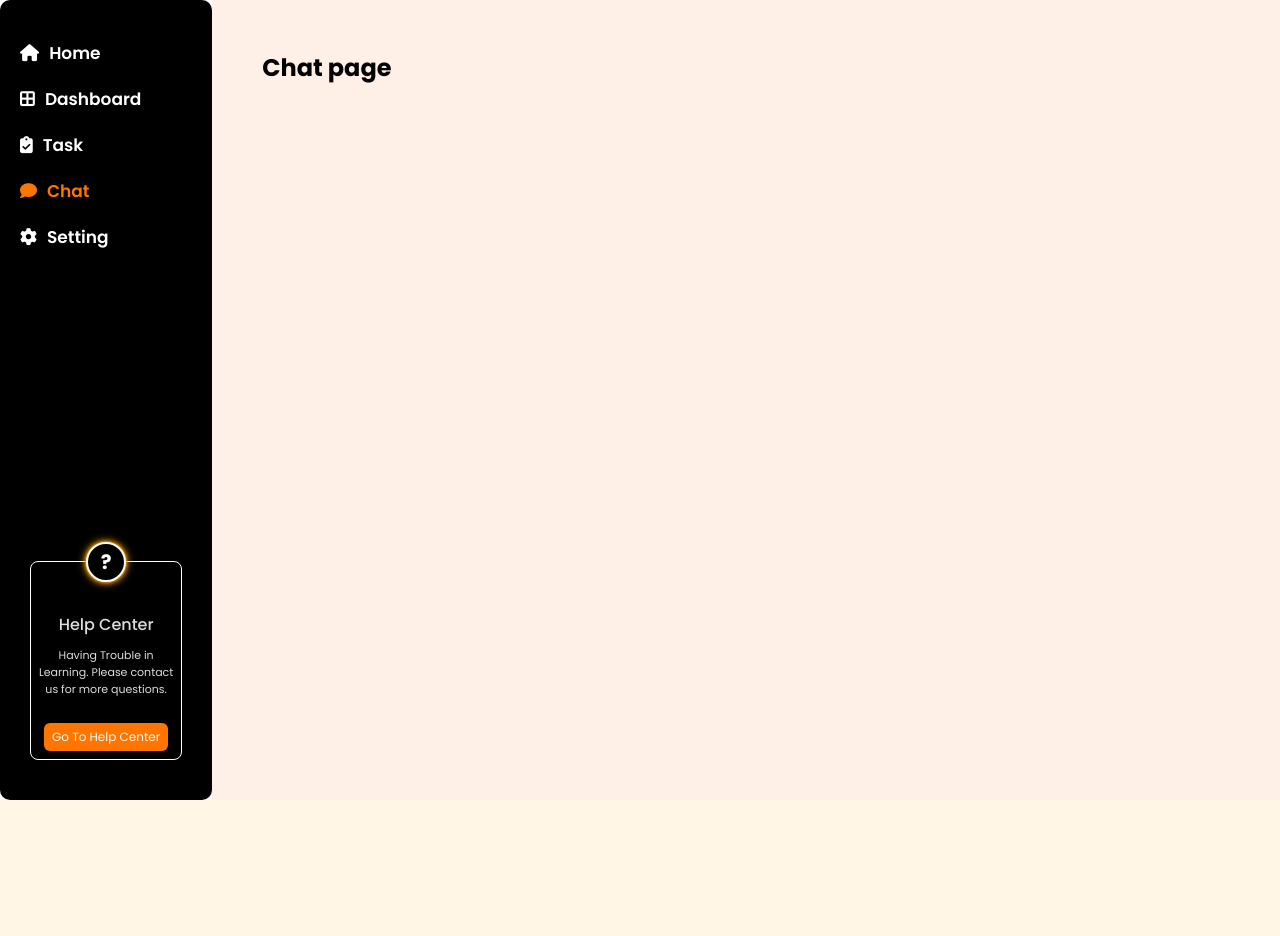
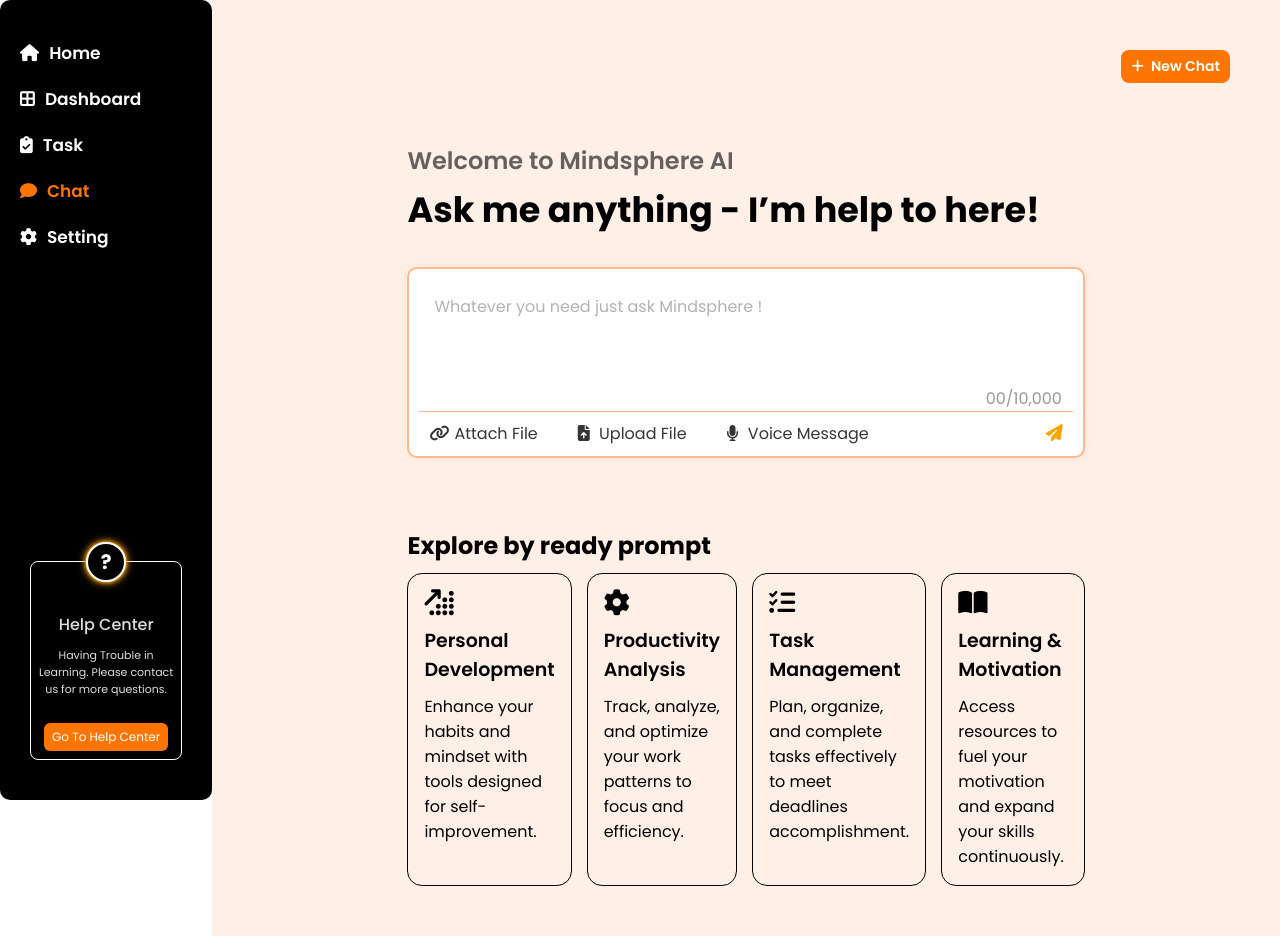
Before and after one commit to MdShahinDev/mindsphere, a PHP site: page /dashboard/DashboardChat.html in a window 1280 px wide. Shown: the part 100-1036 px from the top of the page. Before the commit the page ends 900 px from the top, so only its background shows below. Run offline with PHP 8.4, Linux system fonts and the light colour scheme.

Commit message:
Dashboard Chat Page Design

```diff
--- /dev/null
+++ b/css/DashboardChat.css
@@ -0,0 +1,144 @@
+/* ===================== Dashboard CHAT CSS START ============================ */
+.chat-button {
+  text-align: end;
+}
+.chat-button i{
+  margin-right: 4px;
+}
+.chat-button button {
+    border: none;
+    background: #FF7500;
+    color: white;
+    font-weight: 600;
+    font-size: 14px;
+    padding: 6px 10px;
+    border-radius: 8px;
+    cursor: pointer;
+}
+.chat-main-section {
+    width: 70%;
+    margin: auto;
+    margin-top: 60px;
+}
+.chat-title p {
+    font-size: 24px;
+    font-weight: 600;
+    color: #00000099;
+    margin-bottom: 5px;
+}
+.chat-title h2 {
+    font-size: 35px;
+    font-weight: 700;
+    margin-bottom: 31px;
+}
+.chat-message-box textarea {
+    width: 100%;
+}
+
+
+
+/* tRY */
+.chatbox-container {
+    width: 100%;
+    background: #fff;
+    border-radius: 10px;
+    border: 2px solid #ffb78c;
+    box-shadow: 0 0 10px rgba(255, 184, 136, 0.2);
+    padding: 10px;
+    box-sizing: border-box;
+}
+
+.chatbox-input {
+  width: 100%;
+  min-height: 120px;
+  border: none;
+  resize: none;
+  font-size: 16px;
+  padding: 15px;
+  border-radius: 10px;
+  outline: none;
+  box-sizing: border-box;
+  color: #333;
+}
+
+.chatbox-input::placeholder {
+  color: #b3b3b3;
+}
+
+.chatbox-footer {
+  display: flex;
+  justify-content: space-between;
+  align-items: center;
+  border-top: 1px solid #ffb78c;
+  padding: 8px 10px 0 10px;
+  margin-top: 5px;
+  font-size: 14px;
+  color: #4d4d4d;
+  position: relative;
+}
+
+.chatbox-actions button {
+  cursor: pointer;
+}
+
+.chatbox-meta {
+  display: flex;
+  align-items: center;
+}
+
+.char-count {
+  position: absolute;
+  margin-right: 10px;
+  color: #999;
+  font-size: 16px;
+  right: 1px;
+  bottom: 35px;
+}
+.chatbox-actions {
+    display: flex;
+    gap: 40px;
+}
+.send-button {
+    background-color: transparent;
+    color: #353535;
+    border: none;
+    cursor: pointer;
+    font-size: 16px;
+    transition: background 0.3s;
+}
+.chat-send-button {
+    background: transparent;
+    border: none;
+    font-size: 17px;
+    color: orange;
+    cursor: pointer;
+}
+.send-button i{
+  margin-right: 5px;
+}
+
+.instruction {
+    margin-top: 70px;
+}
+.instruction-box{
+  margin-top: 10px;
+  width: 100%;
+  display: flex;
+  justify-content: space-between;
+  gap: 15px;
+}
+
+.instruction-box-item {
+    border: 1px solid black;
+    padding: 16px;
+    border-radius: 15px;
+}
+.instruction-box-item i {
+    margin-bottom: 10px;
+    font-size: 26px;
+}
+.instruction-box-item h4 {
+  font-weight: 600;
+    font-size: 19px;
+    margin-bottom: 10px;
+}
--- a/css/style.css
+++ b/css/style.css
@@ -1,5 +1,5 @@
 @import url("https://fonts.googleapis.com/css2?family=Poppins:ital,wght@0,100;0,200;0,300;0,400;0,500;0,600;0,700;0,800;0,900;1,100;1,200;1,300;1,400;1,500;1,600;1,700;1,800;1,900&family=Roboto:ital,wght@0,100..900;1,100..900&display=swap");
-
+@import url("DashboardChat.css");
 /* Global Styles -*/
 * {
   margin: 0;
--- a/dashboard/DashboardChat.html
+++ b/dashboard/DashboardChat.html
@@ -11,13 +11,18 @@
       href="https://cdnjs.cloudflare.com/ajax/libs/font-awesome/6.7.2/css/all.min.css"
       integrity="sha512-Evv84Mr4kqVGRNSgIGL/F/aIDqQb7xQ2vcrdIwxfjThSH8CSR7PBEakCr51Ck+w+/U6swU2Im1vVX0SVk9ABhg=="
       crossorigin="anonymous"
-      referrerpolicy="no-referrer" />
+      referrerpolicy="no-referrer"
+    />
   </head>
   <body>
     <div class="dashboard-top-bar">
       <header class="header">
         <div class="dashboard-logo">MIND<span>S</span>PHERE</div>
-        <input type="text" class="search-bar" placeholder="Search Project ..." />
+        <input
+          type="text"
+          class="search-bar"
+          placeholder="Search Project ..."
+        />
         <div class="right-section">
           <div class="notification">
             <span class="bell-icon"><i class="fa-solid fa-bell"></i></span>
@@ -42,16 +47,24 @@
               <a href="#"><i class="fa-solid fa-house"></i>Home</a>
             </li>
             <li>
-            <a href="/dashboard/Dashboard.html"><i class="fa-solid fa-border-all"></i>Dashboard</a>
+              <a href="/dashboard/Dashboard.html"
+                ><i class="fa-solid fa-border-all"></i>Dashboard</a
+              >
             </li>
             <li>
-            <a href="/dashboard/DashboardTask.html" ><i class="fa-solid fa-clipboard-check"></i>Task</a>
+              <a href="/dashboard/DashboardTask.html"
+                ><i class="fa-solid fa-clipboard-check"></i>Task</a
+              >
             </li>
             <li>
-            <a href="/dashboard/DashboardChat.html" class="active"><i class="fa-solid fa-comment"></i>Chat</a>
+              <a href="/dashboard/DashboardChat.html" class="active"
+                ><i class="fa-solid fa-comment"></i>Chat</a
+              >
             </li>
             <li>
-            <a href="/dashboard/DashboardSetting.html"><i class="fa-solid fa-gear"></i>Setting</a>
+              <a href="/dashboard/DashboardSetting.html"
+                ><i class="fa-solid fa-gear"></i>Setting</a
+              >
             </li>
           </ul>
           <div class="dashboard-help-card">
@@ -59,7 +72,10 @@
               <p class="question-icon"><span>?</span></p>
               <div class="help-card-content">
                 <p class="help-card-content-title">Help Center</p>
-              <p class="description">Having Trouble in Learning. Please contact us for more questions.</p>
+                <p class="description">
+                  Having Trouble in Learning. Please contact us for more
+                  questions.
+                </p>
                 <button class="button">Go To Help Center</button>
               </div>
             </div>
@@ -67,7 +83,86 @@
         </div>
       </div>
       <div class="dashboard-content">
-        <h2>Chat page</h2>
+        <div class="dashboard-chat">
+          <div class="chat-button">
+            <button><i class="fa-solid fa-plus"></i> New Chat</button>
+          </div>
+          <div class="chat-main-section">
+            <div class="chat-title">
+              <p>Welcome to Mindsphere AI</p>
+              <h2>Ask me anything - I’m help to here!</h2>
+            </div>
+            <!-- <div class="">
+              <div class="chat-message-box">
+                <textarea name="" rows="6" id=""></textarea>
+                <div>
+                  <button class="send-button">
+                    <i class="fa-solid fa-paper-plane"></i> Send
+                  </button>
+                  <button class="send-button">
+                    <i class="fa-solid fa-paper-plane"></i> Upload File
+                  </button>
+                  <button class="send-button">
+                    <i class="fa-solid fa-paper-plane"></i> Voice Message
+                  </button>
+                  <button><i class="fa-solid fa-paper-plane"></i></button>
+                </div>
+              </div>
+            </div> -->
+            <div class="chatbox-container">
+              <textarea
+                class="chatbox-input"
+                placeholder="Whatever you need just ask Mindsphere !"
+                maxlength="10000"
+              ></textarea>
+              <div class="chatbox-footer">
+                <div class="chatbox-actions">
+                  <!-- <span>📎 Attach File</span>
+                  <span>📁 Upload File</span>
+                  <span>🎙️ Voice message</span> -->
+                  <button class="send-button">
+                    <i class="fa-solid fa-link"></i>Attach File
+                  </button>
+                  <button class="send-button">
+                    <i class="fa-solid fa-file-arrow-up"></i> Upload File
+                  </button>
+                  <button class="send-button">
+                    <i class="fa-solid fa-microphone"></i> Voice Message
+                  </button>
+                </div>
+                <div class="chatbox-meta">
+                  <span class="char-count">00/10,000</span>
+                  <button class="chat-send-button"><i class="fa-solid fa-paper-plane"></i></button>
+                </div>
+              </div>
+            </div>
+            <div class="instruction">
+              <h2>Explore by ready prompt</h2>
+              <div class="instruction-box">
+                <div class="instruction-box-item">
+                  <i class="fa-solid fa-arrow-up-right-dots"></i>
+                  <h4>Personal Development</h4>
+                  <p>Enhance your habits and mindset with tools designed for  self-improvement.</p>
+                </div>
+                <div class="instruction-box-item">
+                  <i class="fa-solid fa-gear"></i>
+                  <h4>Productivity Analysis</h4>
+                  <p>Track, analyze, and optimize your work patterns to  focus and efficiency.</p>
+                </div>
+                <div class="instruction-box-item">
+                  <i class="fa-solid fa-list-check"></i>
+                  <h4>Task Management</h4>
+                  <p>Plan, organize, and complete tasks effectively to meet deadlines accomplishment.</p>
+                </div>
+                <div class="instruction-box-item">
+                 <i class="fa-solid fa-book-open"></i>
+                  <h4>Learning & Motivation</h4>
+                  <p>Access resources to fuel your motivation and expand your skills continuously.</p>
+                </div>
+              </div>
+            </div>
+          </div>
+        </div>
       </div>
     </div>
   </body>
```
Lines whose indentation alone changed are shown as unchanged.
